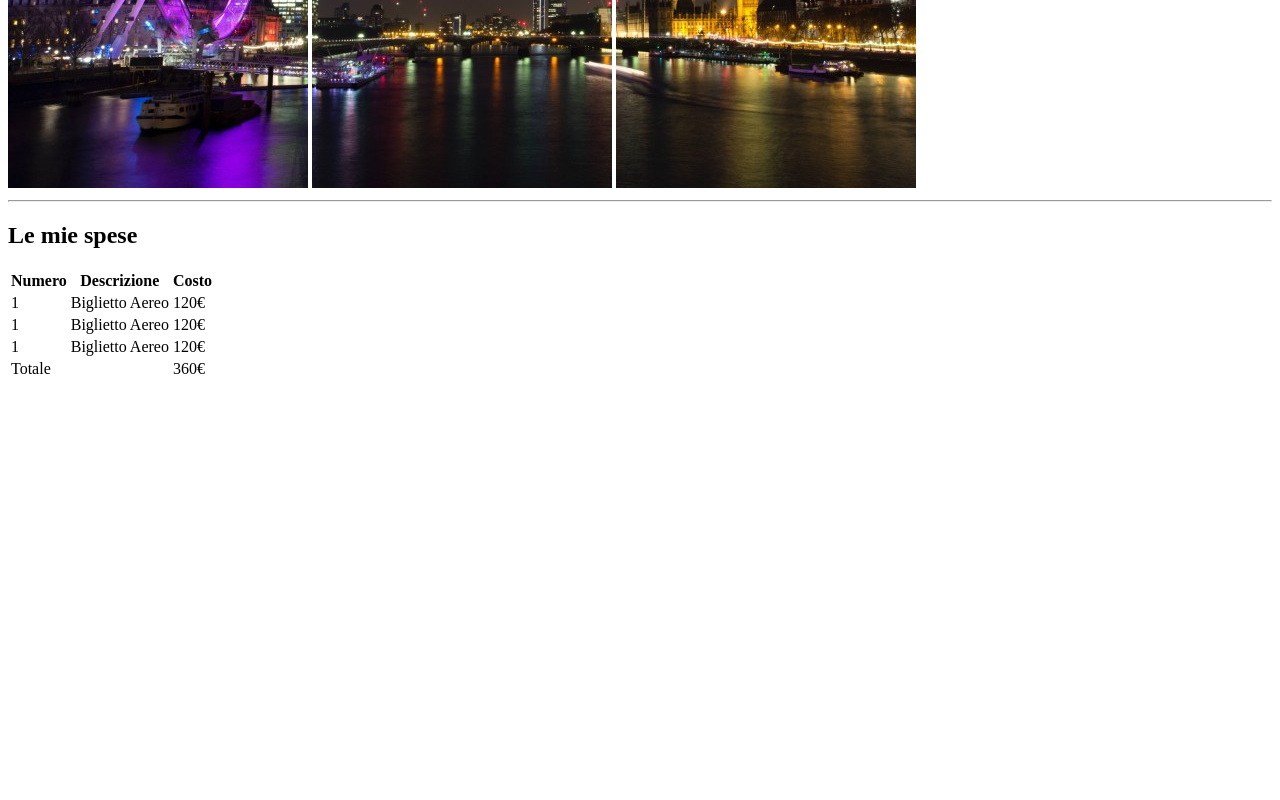
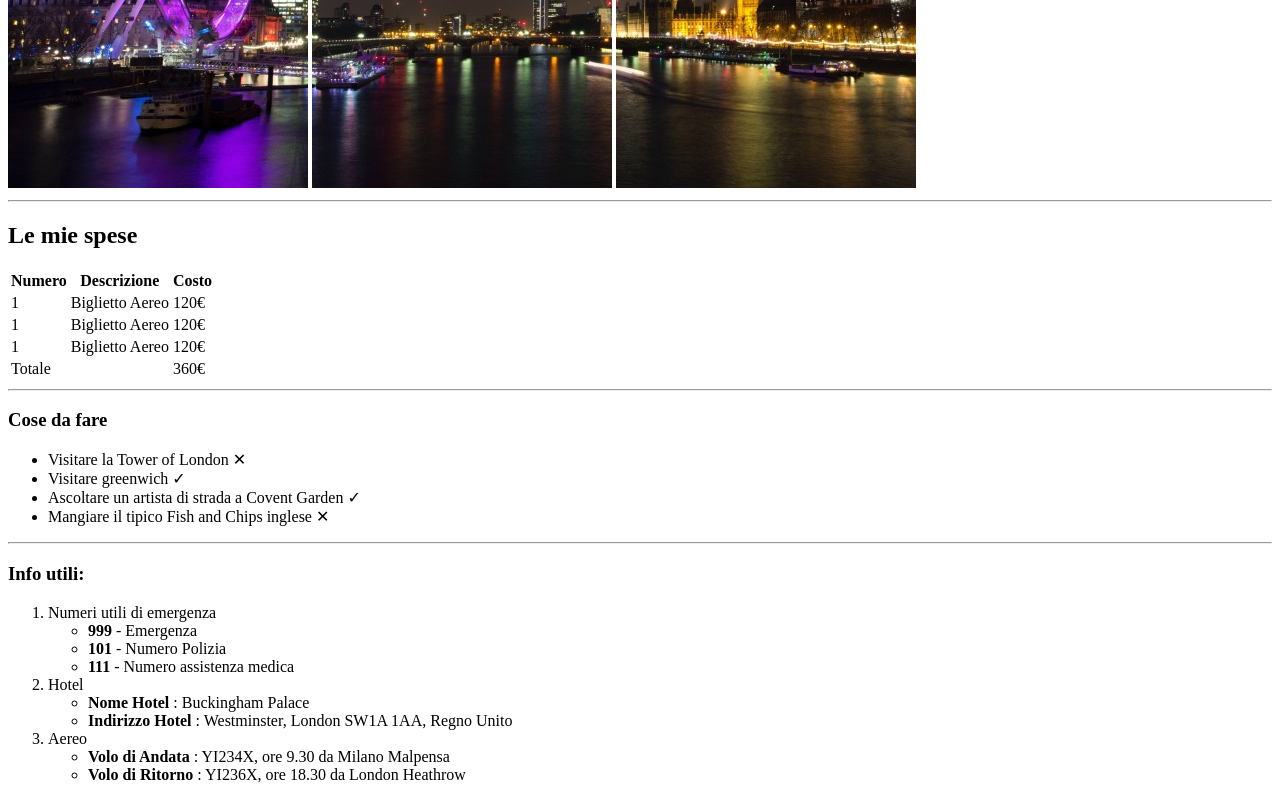
Before and after one commit to alessandrasinigaglia/html-london-trip, a plain HTML site: page index.html in a window 1280 px wide. Shown: the part 492-1292 px from the top of the page. Before the commit the page ends 881 px from the top, so only its background shows below. Drawn offline with Linux system fonts and the light colour scheme.

Commit message:
fead: add lists

```diff
--- a/index.html
+++ b/index.html
@@ -12,9 +12,10 @@
         <img src="img/pexels-bill-emrich-230794-1.jpg" alt="London Eye"/>
         <img src="img/pexels-bill-emrich-230794-2.jpg" alt="Big Bang"/>
      </header>
-     <hr/>
+     <hr>
         <main>
             <section>
+                <div>
                 <h2>Le mie spese</h2>
                 <table>
                 <thead>
@@ -52,8 +53,50 @@
                         <td>360€</td>
                     </tr>
                 </tfoot>
+            </table>
+            </div>
+            </section>
+        <hr>
+             <section>
+                <div>
+                <h3>Cose da fare</h3>
+                <ul>
+                    <li>Visitare la Tower of London ✕</li>
+                    <li>Visitare greenwich ✓</li>
+                    <li>Ascoltare un artista di strada a Covent Garden ✓</li>
+                    <li>Mangiare il tipico Fish and Chips inglese ✕</li>
+                </ul>
+                <hr>
+            </div>
              </section>
+             <section>
+              <h3>Info utili:</h3>
+              <ol>
+              <li> Numeri utili di emergenza</li>
+
+              <ul>
+                <li><strong> 999 </strong> - Emergenza</li>
+                <li><strong> 101 </strong> - Numero Polizia</li>
+                <li><strong> 111 </strong> - Numero assistenza medica</li>
+              </ul>
+
+                <li> Hotel</li>
+
+              <ul>
+                <li><strong> Nome Hotel </strong>: Buckingham Palace</li>
+                <li><strong> Indirizzo Hotel </strong>: Westminster, London SW1A 1AA, Regno Unito</li>
+              </ul>
+
+                <li> Aereo</li>
+
+              <ul>
+                <li><strong> Volo di Andata </strong>: YI234X, ore 9.30 da Milano Malpensa</li>
+                <li><strong> Volo di Ritorno </strong>: YI236X, ore 18.30 da London Heathrow</li>
+              </ul>
+              </ol>
+            </section>
 
         </main>
+
 </body>
 </html>
```
